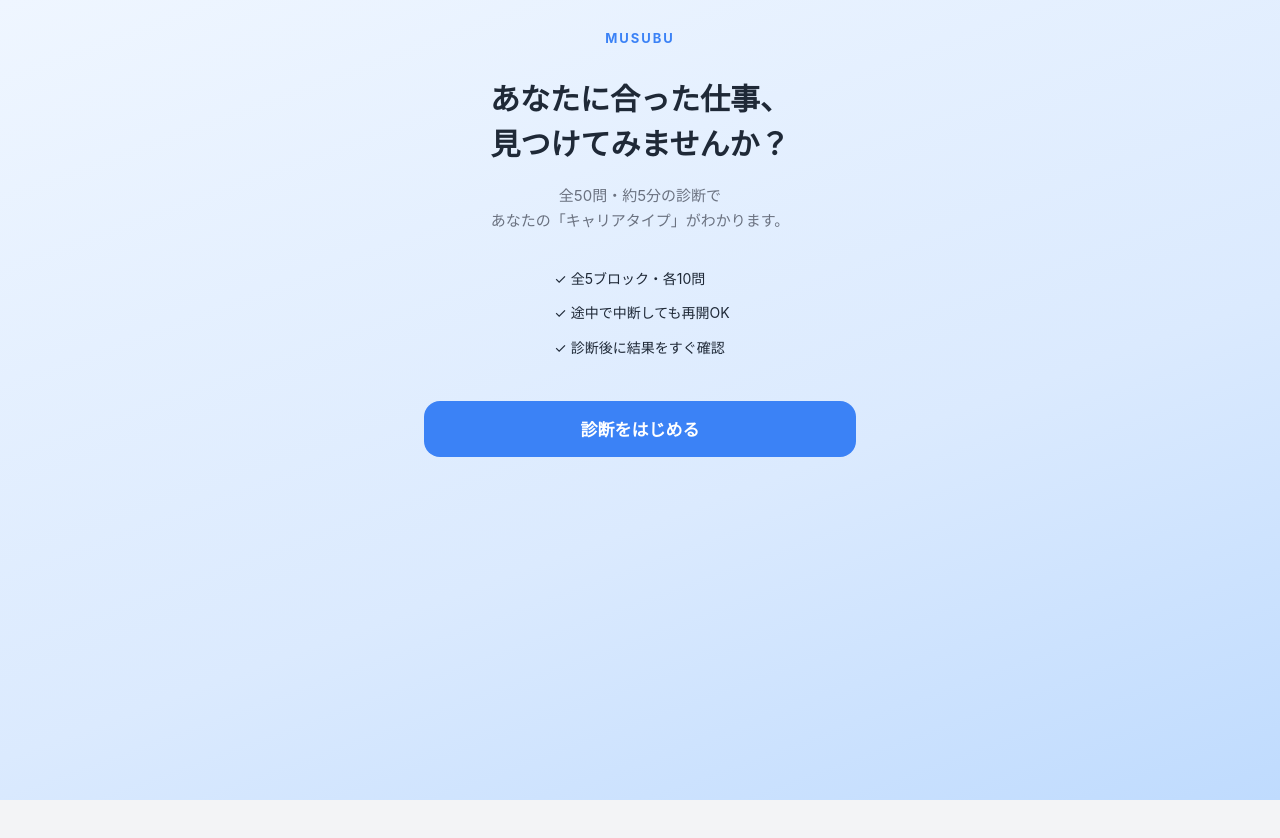
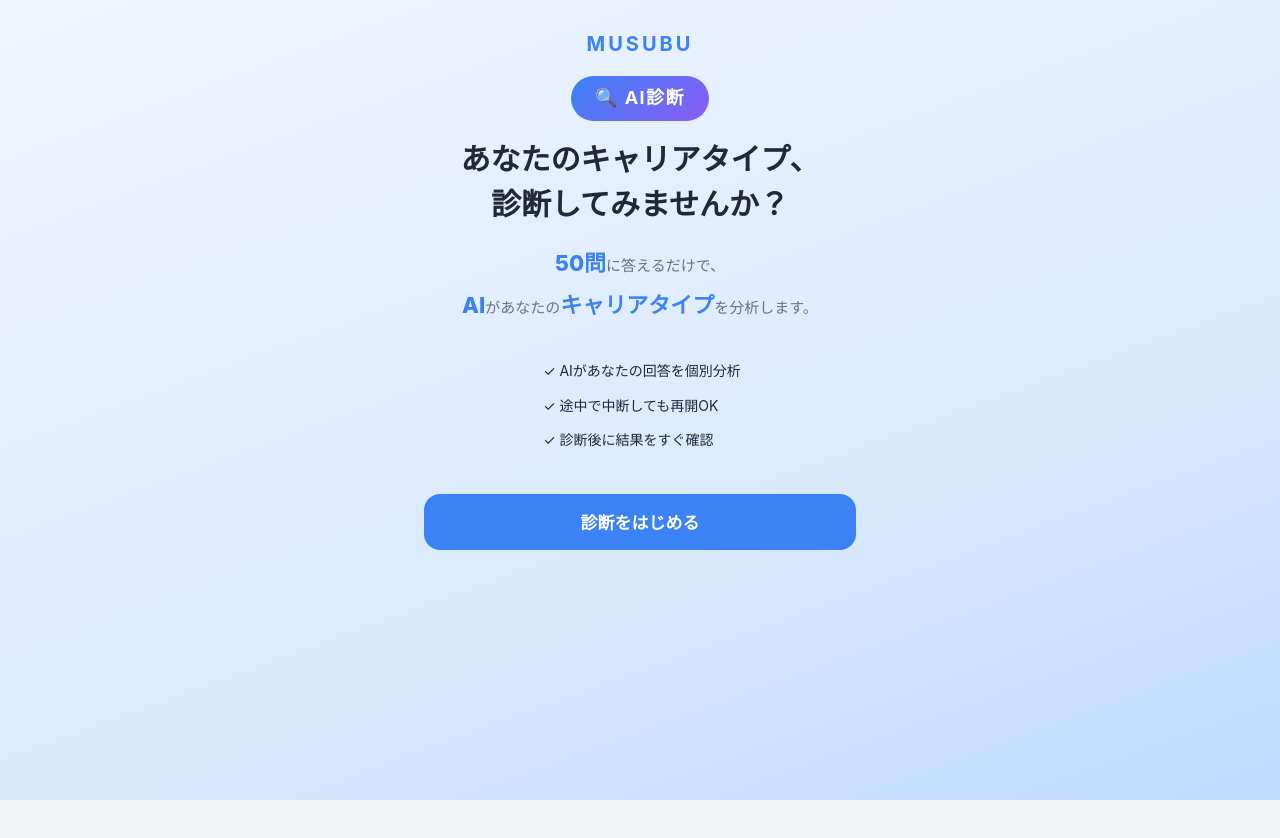
Before and after one commit to MUSUBU-hr/musubu-diagnosis-platform, a website: page public/index.html in a window 1280 px wide. Shown: the top 838 px of the page. Drawn offline with Linux system fonts and the light colour scheme.

Commit message:
Revamp start screen with AI branding and copy updates
- Add AI badge (🔍 AI診断) with gradient pill style
- Update title: あなたのキャリアタイプ、診断してみませんか？
- Emphasize 50問/AI/キャリアタイプ at 1.5x font size in description
- Replace 全5ブロック・各10問 with AIがあなたの回答を個別分析
- Scale up MUSUBU logo 1.5x

Co-Authored-By: Claude Sonnet 4.6 <noreply@anthropic.com>

```diff
--- a/public/css/style.css
+++ b/public/css/style.css
@@ -82,12 +82,24 @@ body {
 }
 
 .logo {
-  font-size: 13px;
+  font-size: 20px;
   font-weight: 700;
   letter-spacing: 0.15em;
   color: var(--color-accent);
-  margin-bottom: 28px;
+  margin-bottom: 16px;
   text-transform: uppercase;
+}
+
+.ai-badge {
+  display: inline-block;
+  background: linear-gradient(135deg, #3B82F6, #8B5CF6);
+  color: #fff;
+  font-size: 18px;
+  font-weight: 700;
+  letter-spacing: 0.08em;
+  padding: 8px 24px;
+  border-radius: 999px;
+  margin-bottom: 16px;
 }
 
 .start-title {
@@ -102,7 +114,13 @@ body {
   font-size: 15px;
   color: var(--color-text-sub);
   margin-bottom: 28px;
-  line-height: 1.7;
+  line-height: 1.9;
+}
+
+.start-desc-em {
+  font-size: 22px;
+  font-weight: 800;
+  color: var(--color-accent);
 }
 
 .start-features {
--- a/public/index.html
+++ b/public/index.html
@@ -12,13 +12,13 @@
   <div id="screen-start" class="screen">
     <div class="start-inner">
       <div class="logo">MUSUBU</div>
-      <h1 class="start-title">あなたに合った仕事、<br>見つけてみませんか？</h1>
+      <div class="ai-badge">🔍 AI診断</div>
+      <h1 class="start-title">あなたのキャリアタイプ、<br>診断してみませんか？</h1>
       <p class="start-desc">
-        全50問・約5分の診断で<br>
-        あなたの「キャリアタイプ」がわかります。
+        <span class="start-desc-em">50問</span>に答えるだけで、<br><span class="start-desc-em">AI</span>があなたの<span class="start-desc-em">キャリアタイプ</span>を分析します。
       </p>
       <ul class="start-features">
-        <li>✓ 全5ブロック・各10問</li>
+        <li>✓ AIがあなたの回答を個別分析</li>
         <li>✓ 途中で中断しても再開OK</li>
         <li>✓ 診断後に結果をすぐ確認</li>
       </ul>
```
